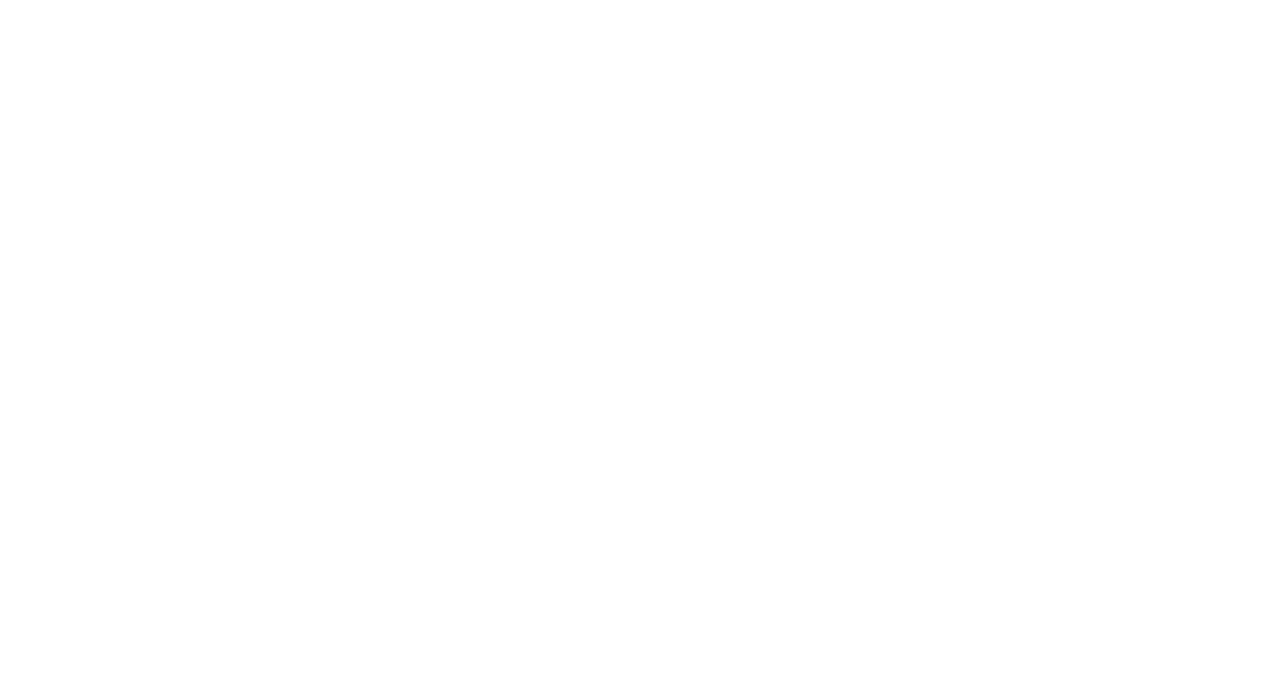
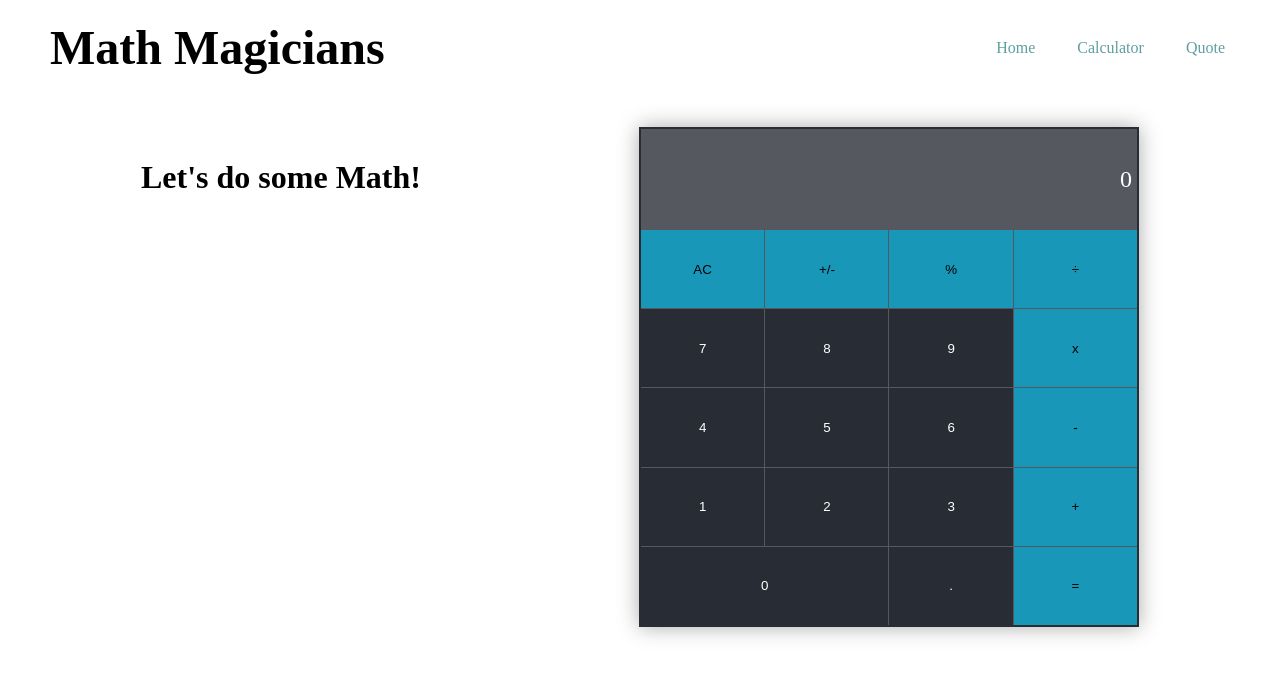
Before and after one commit to jasonfelice/Math-Magicians, a React (Create React App) app: page /calculator in a window 1280 px wide. Before the commit this address had no page. Shown: the top 676 px of the page. Built offline with nearby package versions, Linux system fonts and the light colour scheme.

Commit message:
Create an app page

```diff
--- a/src/App.css
+++ b/src/App.css
@@ -76,7 +76,11 @@
 
 /* Home Page */
 
-section h1 {
+section {
+  padding: 2rem;
+}
+
+section h2 {
   text-align: center;
   margin: 2rem 0;
   font-size: 2rem;
@@ -90,3 +94,10 @@
   gap: 1rem;
   font-size: 1.5rem;
 }
+
+/* Calculator Page */
+
+.app {
+  display: flex;
+  justify-content: space-around;
+}
--- a/src/App.js
+++ b/src/App.js
@@ -1,5 +1,4 @@
 import React from 'react';
-// import Calculator from './components/Calculator';
 import './App.css';
 import {
   BrowserRouter as Router,
@@ -7,11 +6,13 @@
   Route,
 } from 'react-router-dom';
 import Home from './pages/Home';
+import Calculator from './pages/Calculator';
 
 const App = () => (
   <Router>
     <Routes>
       <Route path="/" element={<Home />} />
+      <Route path="/calculator" element={<Calculator />} />
     </Routes>
   </Router>
 );
--- /dev/null
+++ b/src/pages/Calculator.js
@@ -0,0 +1,15 @@
+import React from 'react';
+import Header from '../components/Header';
+import CalculatorApp from '../components/CalculatorApp';
+
+const Calculator = () => (
+  <>
+    <Header />
+    <section className="app">
+      <h2>Let&apos;s do some Math!</h2>
+      <CalculatorApp />
+    </section>
+  </>
+);
+
+export default Calculator;
--- a/src/pages/Home.js
+++ b/src/pages/Home.js
@@ -14,7 +14,7 @@
     <>
       <Header />
       <section className="home">
-        <h1>{title}</h1>
+        <h2>{title}</h2>
         <div className="home-wrapper">
           <p>{des}</p>
           <p>{des2}</p>
```
Also changed, not shown: src/components/CalculatorApp.js (renamed from src/components/Calculator.js), src/pages/About.js (deleted).
